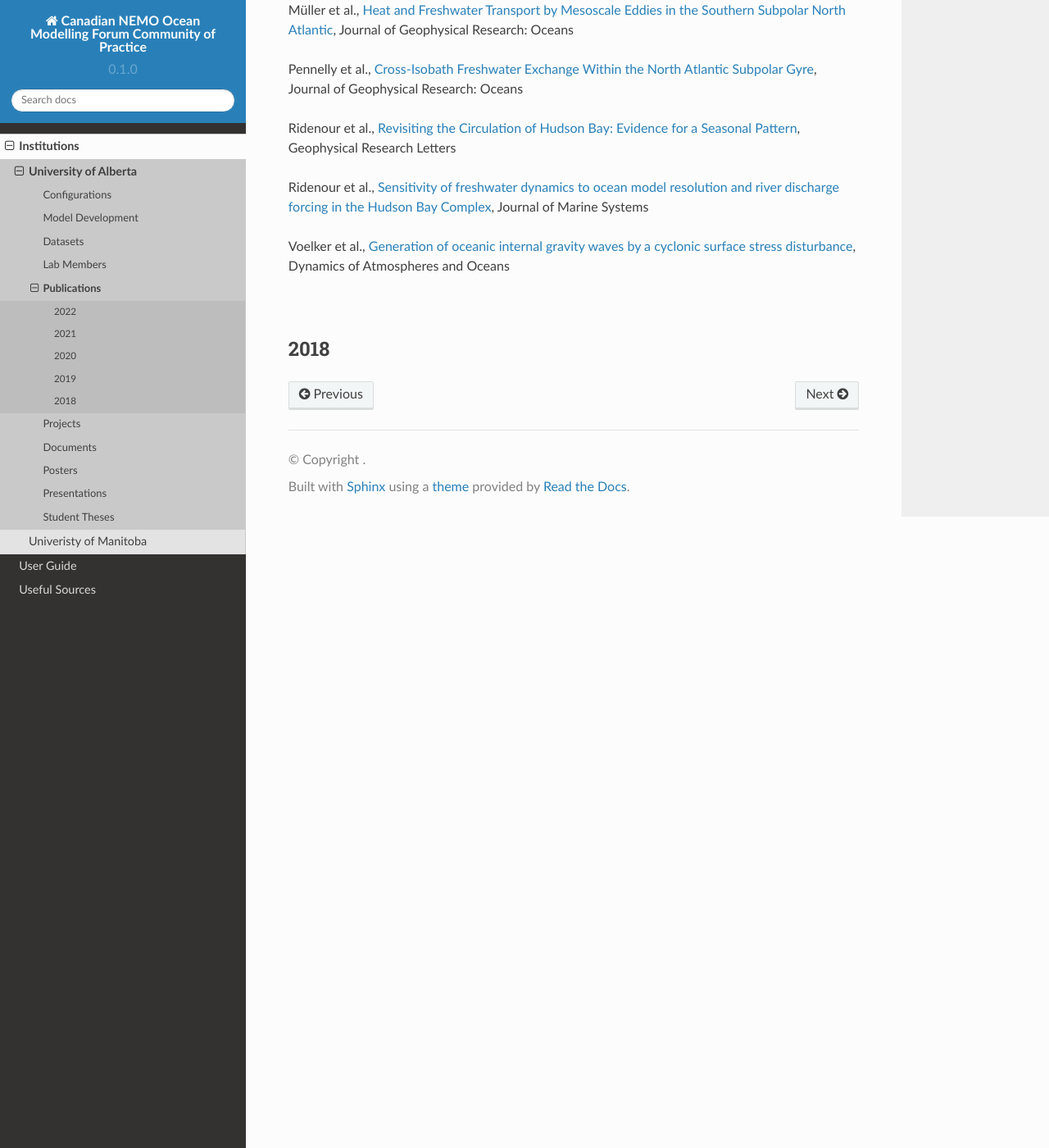
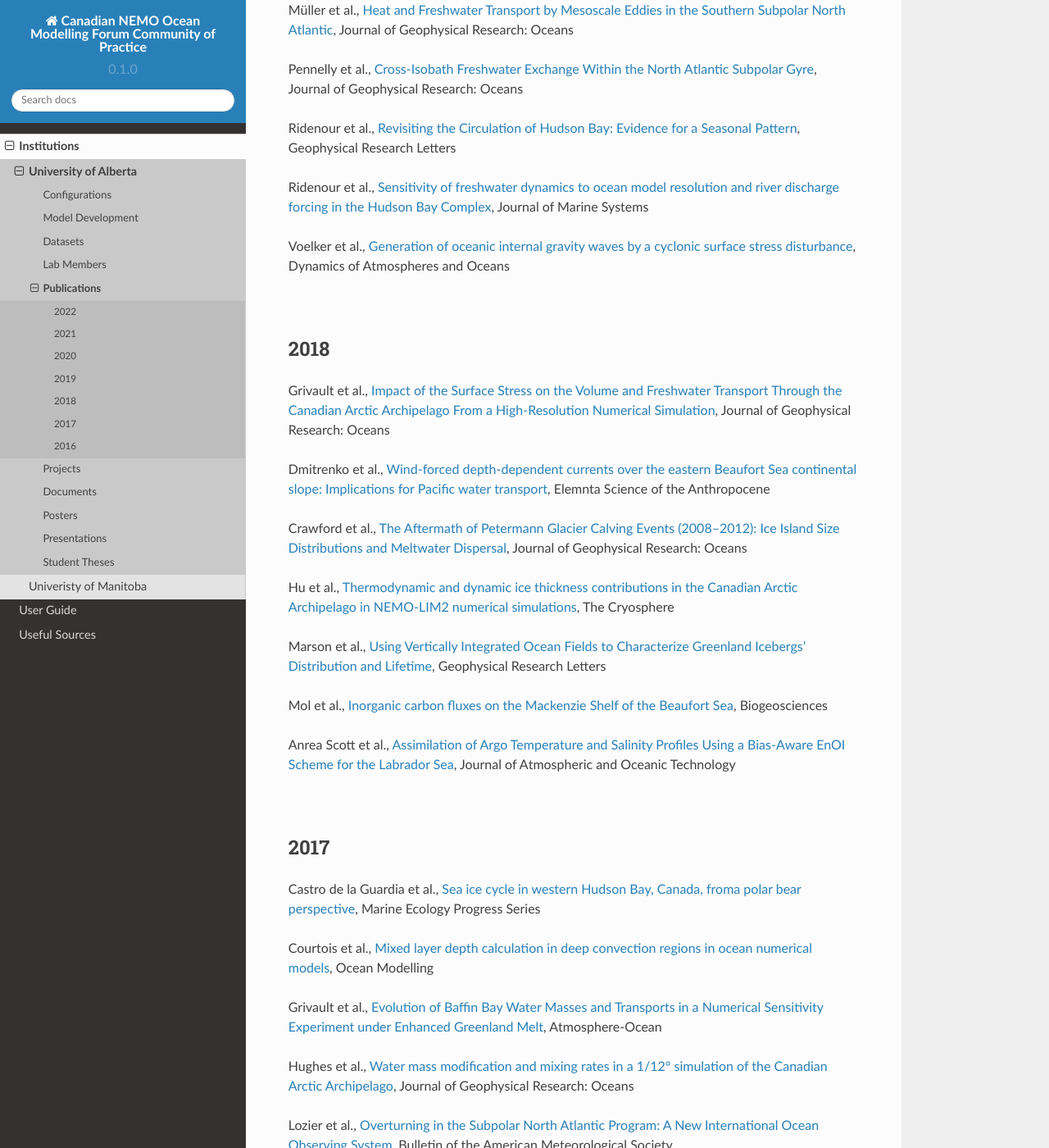
Before and after one commit to UofA-NEMO/Canadian-NEMO-Ocean-Modelling-Forum-Community-of-Practice, a Sphinx documentation site: the page built from docs/Institutions/UofA/Publications.rst, in a window 1280 px wide and 1400 px high, scrolled down 3023 px. Shown: the whole window at 82% size. Built offline with Sphinx 7.4.7 and the Read the Docs theme 2.0.0, drawn with Linux system fonts in a browser that asks for light colours; pages that are not in the unit, such as notebooks, are missing from menus; some of the changed text lies outside the part shown.

Commit message:
Update Publications.rst

```diff
--- a/docs/Institutions/UofA/Publications.rst
+++ b/docs/Institutions/UofA/Publications.rst
@@ -97,3 +97,43 @@ Voelker et al., `Generation of oceanic internal gravity waves by a cyclonic surf
 |
 2018
 ----
+
+Grivault et al., `Impact of the Surface Stress on the Volume and Freshwater Transport Through the Canadian Arctic Archipelago From a High-Resolution Numerical Simulation <https://doi.org/10.1029/2018JC013984>`_, Journal of Geophysical Research: Oceans
+
+Dmitrenko et al., `Wind-forced depth-dependent currents over the eastern Beaufort Sea continental slope: Implications for Pacific water transport <https://doi.org/10.1525/elementa.321>`_, Elemnta Science of the Anthropocene
+
+Crawford et al., `The Aftermath of Petermann Glacier Calving Events (2008–2012): Ice Island Size Distributions and Meltwater Dispersal <https://doi.org/10.1029/2018JC014388>`_, Journal of Geophysical Research: Oceans
+
+Hu et al., `Thermodynamic and dynamic ice thickness contributions in the Canadian Arctic Archipelago in NEMO-LIM2 numerical simulations <https://doi.org/10.5194/tc-12-1233-2018>`_, The Cryosphere
+
+Marson et al., `Using Vertically Integrated Ocean Fields to Characterize
+Greenland Icebergs’ Distribution and Lifetime <https://doi.org/10.1029/2018GL077676>`_, Geophysical Research Letters
+
+Mol et al., `Inorganic carbon fluxes on the Mackenzie Shelf of the Beaufort Sea <https://doi.org/10.5194/bg-15-1011-2018>`_, Biogeosciences
+
+Anrea Scott et al., `Assimilation of Argo Temperature and Salinity Profiles Using a Bias-Aware EnOI Scheme for the Labrador Sea <http://dx.doi.org/10.1175/JTECH-D-17-0222.1>`_, Journal of Atmospheric and Oceanic Technology
+
+|
+2017
+----
+
+Castro de la Guardia et al., `Sea ice cycle in western Hudson Bay, Canada, froma polar bear perspective <https://doi.org/10.3354/meps11964>`_, Marine Ecology Progress Series
+
+Courtois et al., `Mixed layer depth calculation in deep convection regions in ocean numerical models <https://doi.org/10.1016/j.ocemod.2017.10.007>`_, Ocean Modelling
+
+Grivault et al., `Evolution of Baffin Bay Water Masses and Transports in a Numerical Sensitivity Experiment under Enhanced Greenland Melt <https://doi.org/10.1080/07055900.2017.1333950>`_, Atmosphere-Ocean
+
+Hughes et al., `Water mass modification and mixing rates in a 1/12° simulation of the Canadian Arctic Archipelago <https://doi.org/10.1002/2016JC012235>`_, Journal of Geophysical Research: Oceans
+
+Lozier et al., `Overturning in the Subpolar North Atlantic Program: A New International Ocean Observing System <https://doi.org/10.1175/BAMS-D-16-0057.1>`_, Bulletin of the American Meteorological Society
+
+Marson et al., `Cascading off the West Greenland Shelf: A numerical perspective <https://doi.org/10.1002/2017JC012801>`_, Journal of Geophysical Research: Oceans
+
+Müller et al., `Temperature flux carried by individual eddies across 47°N in the Atlantic Ocean
+<https://doi.org/10.1002/2016JC012175>`_, Journal of Geophysical Research: Oceans
+
+Saenko et al, `Response of the North Atlantic dynamic sea level and circulation to Greenland meltwater and climate change in an eddy‐permitting ocean model <https://doi.org/10.1007/s00382-016-3495-7>`_, Climate Synamics
+
+|
+2016
+----
```
